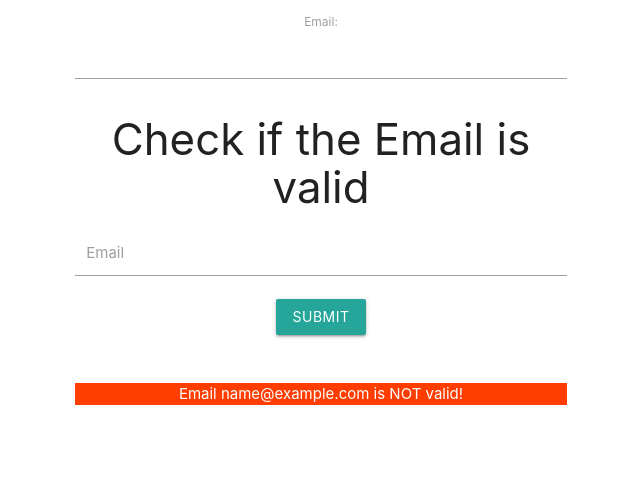
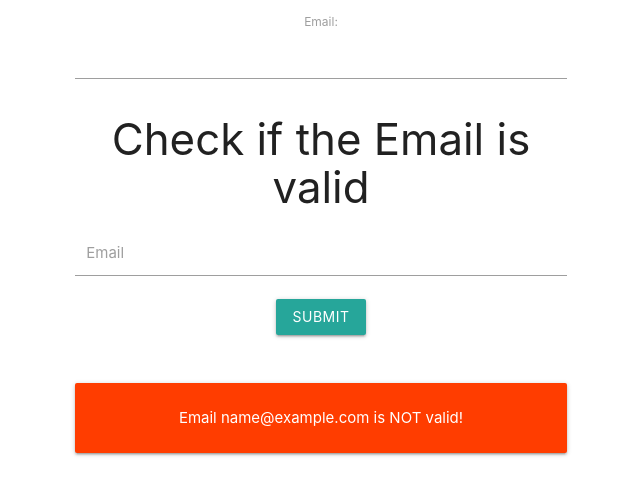
Before and after one commit to victorpetrovski/EmailValidator, a Django app: template validate_emails/templates/validate_emails/index.html in a window 1280 px wide. Shown: the top 495 px of the page, without its empty margins (319-959 px from the left). Run offline with Django 3.2, Linux system fonts and the light colour scheme; tables that the repository leaves empty hold one stand-in row (values such as "Sample post"); the template is opened without the code that fills it: values that come from a table or form of the project are taken from there, most other values are stand-ins (such as "Sample title", 1, 10 or a date in 2020).

Commit message:
design improvments

```diff
--- a/validate_emails/templates/validate_emails/index.html
+++ b/validate_emails/templates/validate_emails/index.html
@@ -39,7 +39,7 @@
     {% if email_valid %}
         <div id="validate" class="card-panel green lighten-2" >Email {{ email }} is valid!</div>
     {% elif email %}
-        <div id="validate" class="deep-orange accent-3" >Email {{ email }} is NOT valid!</div>
+        <div id="validate" class="card-panel deep-orange accent-3" >Email {{ email }} is NOT valid!</div>
     {% endif %}
 
 {#    {% if email_valid == False %}#}
```
